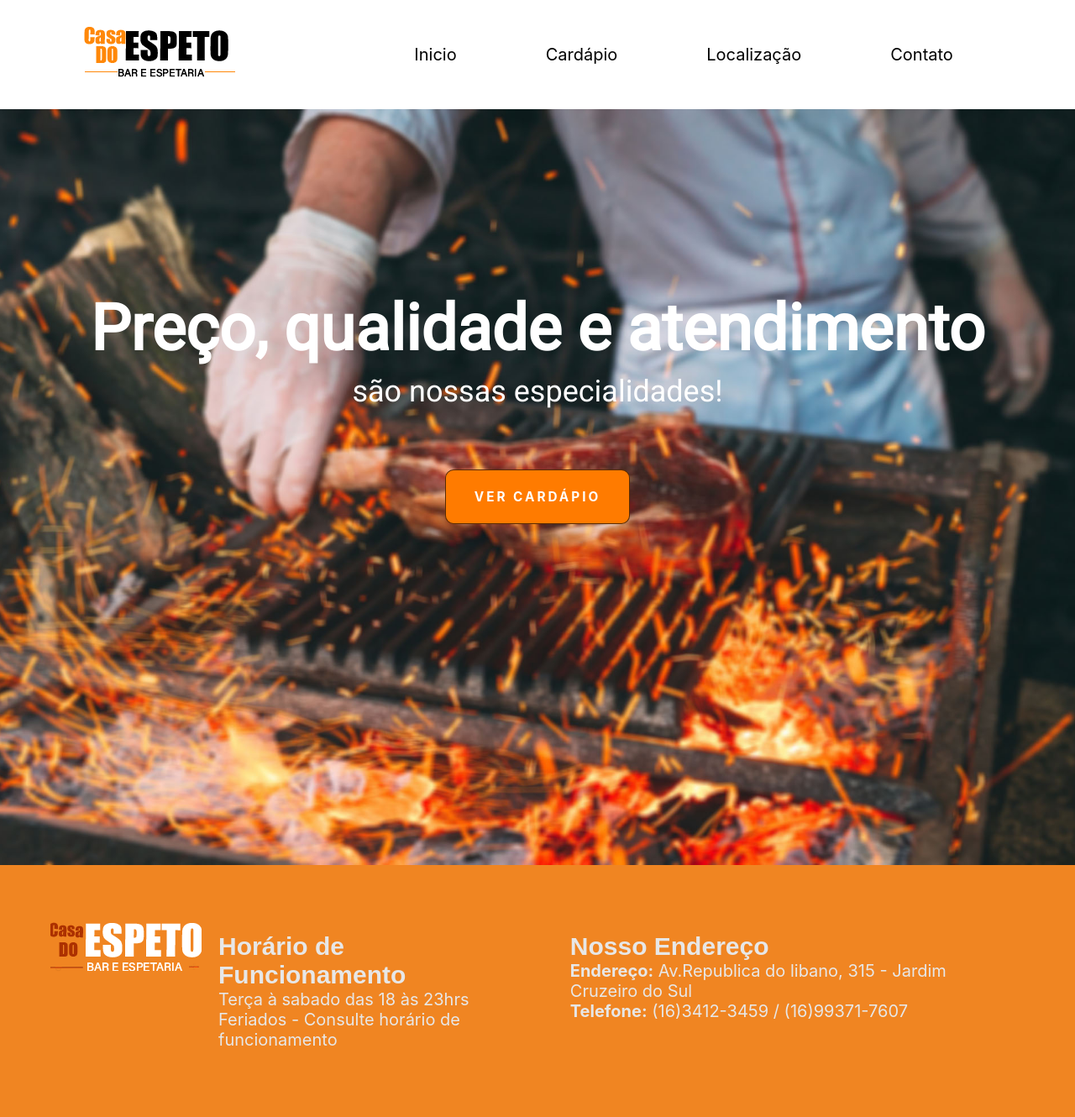
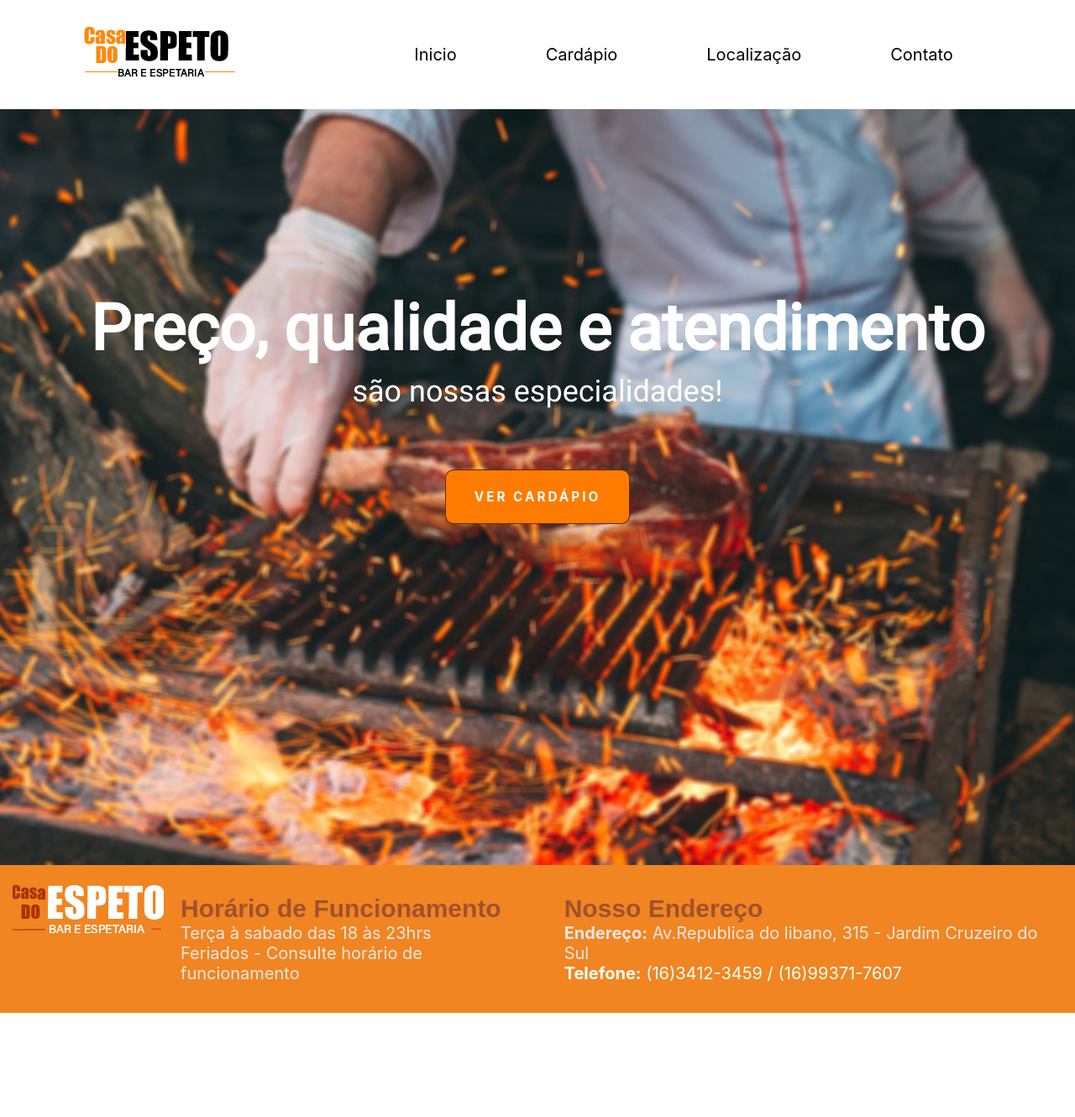
Before and after one commit to AnaniasMv/Casa-do-espeto, a Jekyll site: the page index.html, which Jekyll copies as it is, in a window 1280 px wide. Shown: the whole page at 84% size. Built offline with Jekyll 4.4.1, drawn with Linux system fonts in a browser that asks for light colours; nearby versions of some CDN libraries; a script that is not in the unit is left out; after the commit the page ends 1206 px from its top, so only the background shows below that.

Commit message:
testando fonte em telas menores

```diff
--- a/index.html
+++ b/index.html
@@ -61,7 +61,7 @@
         <ul>
             <li><h2>Nosso Endereço</h2></li>
             <li><p><strong>Endereço:</strong> Av.Republica do libano, 315 - Jardim Cruzeiro do Sul</p></li>
-            <li><p><strong>Telefone:</strong> (16)3412-3459 / (16)99371-7607 </p></li>
+            <li><p style="color:white"><strong>Telefone:</strong> (16)3412-3459 / (16)99371-7607 </p></li>
         </ul>
 
 
--- a/style.css
+++ b/style.css
@@ -224,7 +224,7 @@
 /*RODAPÉ*/
 footer{
     display: flex;
-    padding: 60px;
+    padding: 15px;
     font-size: 20px;
     justify-content: space-around;
     background-color: #f08522;
@@ -240,6 +240,7 @@
 
 footer h2{
     font-family:sans-serif;
+    color: sienna;
 }
 
 @media(max-width:800px){
@@ -248,8 +249,14 @@
     }
 
     footer ul{
-        padding: 30px;
+        margin-bottom: 20px;
+    }
 
+    footer h2{
+        font-size: 23px;
+        position: relative;
+        top: -10px;
+        color: sienna;
     }
 
 }
```
